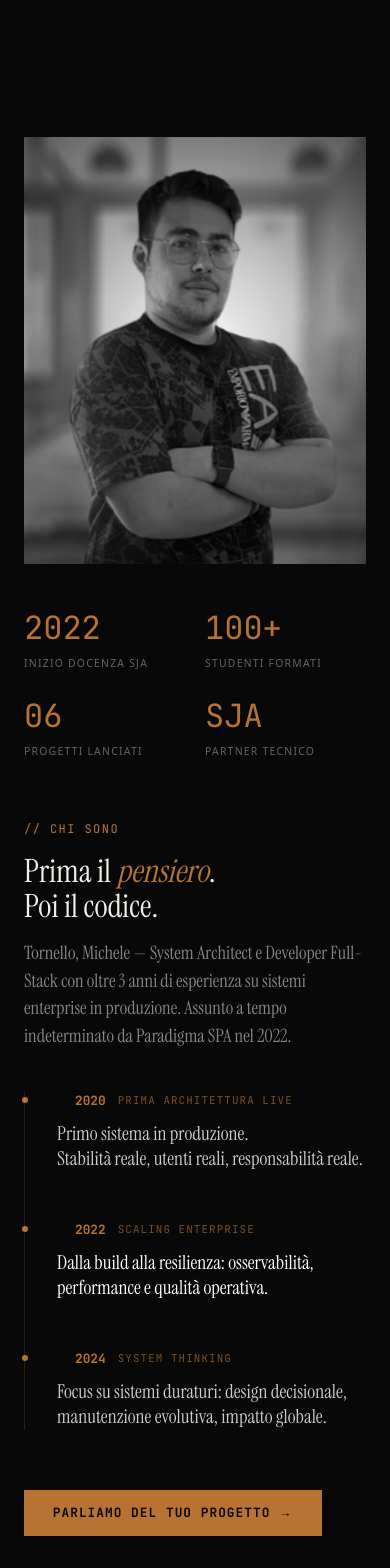
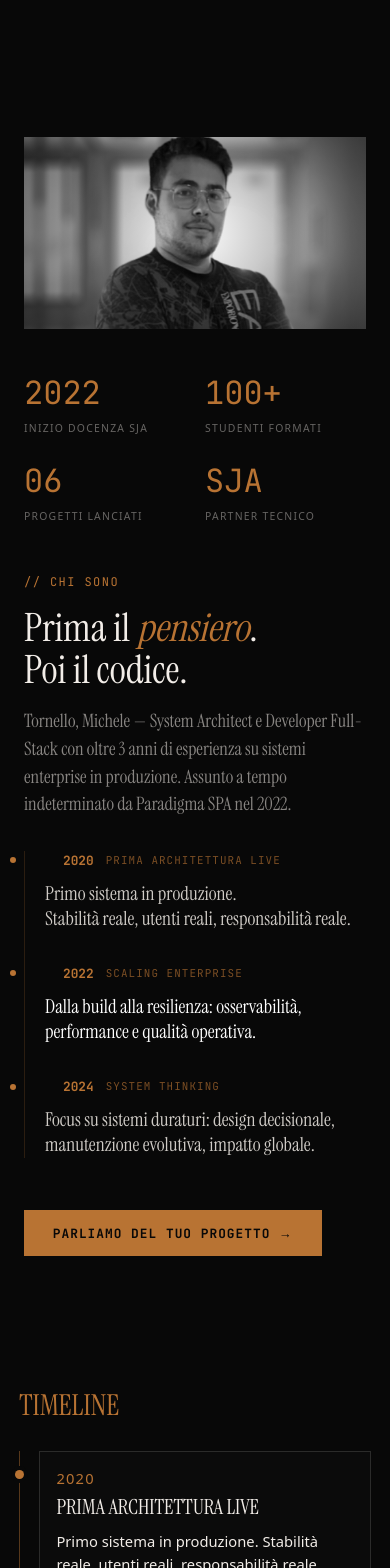
Before and after one commit to Flame0510/micheletornello.com, a Next.js app: page / in a window 390 px wide. Shown: the part 1220-2788 px from the top of the page. Built offline with nearby package versions, Linux system fonts and the light colour scheme.

Commit message:
fix: chi-sono mobile layout v2 — foto ordine corretto e proporzioni

```diff
--- /dev/null
+++ b/assets/chiSono-v2-fixed_manifest_2026-03-16T00-27.json
@@ -0,0 +1,14 @@
+{
+  "timestamp": "2026-03-16T00-27",
+  "port": 3000,
+  "sections": [
+    "chi-sono"
+  ],
+  "viewports": [
+    "mobile"
+  ],
+  "waitMs": 1500,
+  "files": [
+    "/tmp/micheletornello/assets/chiSono-v2-fixed_chi-sono_mobile_2026-03-16T00-27.jpg"
+  ]
+}
--- /dev/null
+++ b/assets/chiSono-v2_manifest_2026-03-16T00-27.json
@@ -0,0 +1,14 @@
+{
+  "timestamp": "2026-03-16T00-27",
+  "port": 3000,
+  "sections": [
+    "chi-sono"
+  ],
+  "viewports": [
+    "mobile"
+  ],
+  "waitMs": 1500,
+  "files": [
+    "/tmp/micheletornello/assets/chiSono-v2_chi-sono_mobile_2026-03-16T00-27.jpg"
+  ]
+}
--- a/src/app/globals.css
+++ b/src/app/globals.css
@@ -923,19 +923,35 @@ h1 {
   .chiB_container {
     display: flex;
     flex-direction: column;
-    gap: 60px;
+    gap: 48px; /* Ridotto gap per mobile */
   }
 
   .chiB_visual {
     order: -1; /* Foto in cima su mobile */
+    width: 100%;
+  }
+
+  .chiB_photoBox {
+    aspect-ratio: 16/9; /* Più orizzontale su mobile per non occupare tutto lo schermo */
+    max-height: 350px;
+    width: 100%;
+  }
+
+  .chiB_img {
+    object-position: center 20%; /* Inquadra meglio il volto se tagliata */
   }
 
   .chiB_story {
-    gap: 40px;
+    gap: 32px;
   }
 
   .chiB_title {
-    font-size: clamp(2rem, 8vw, 3.2rem);
+    font-size: clamp(2.2rem, 10vw, 3.2rem);
+  }
+
+  .chiB_flow {
+    padding-left: 20px;
+    gap: 32px;
   }
 }
 
```
Also changed, not shown: assets/chiSono-v2-fixed_chi-sono_mobile_2026-03-16T00-27.jpg (added), assets/chiSono-v2_chi-sono_mobile_2026-03-16T00-27.jpg (added).
